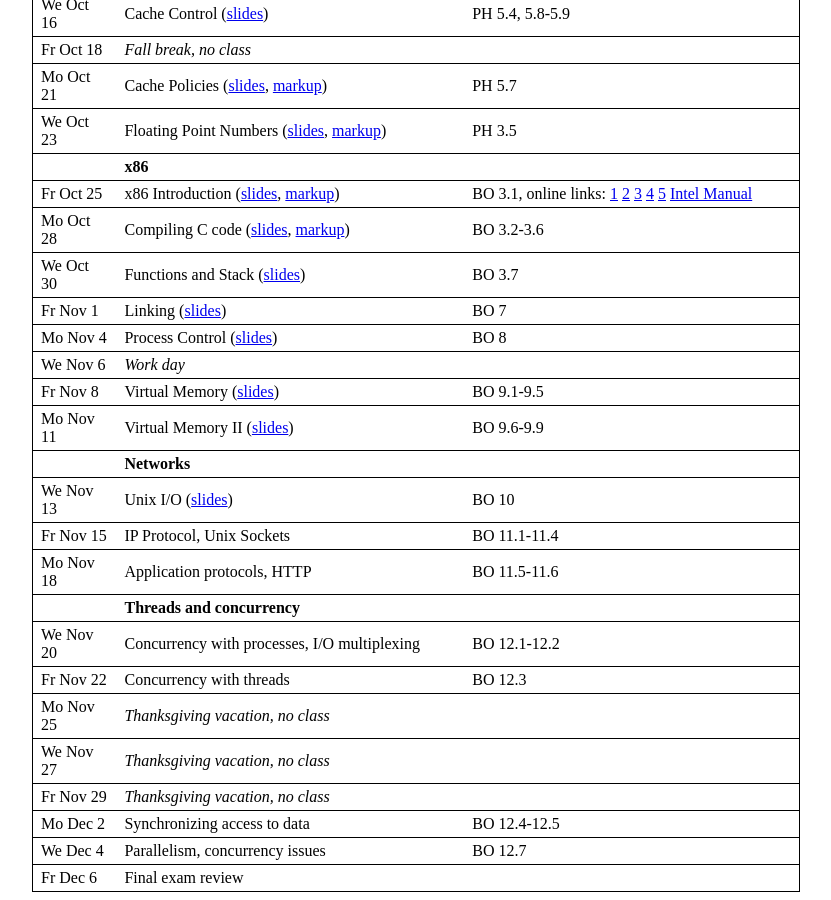
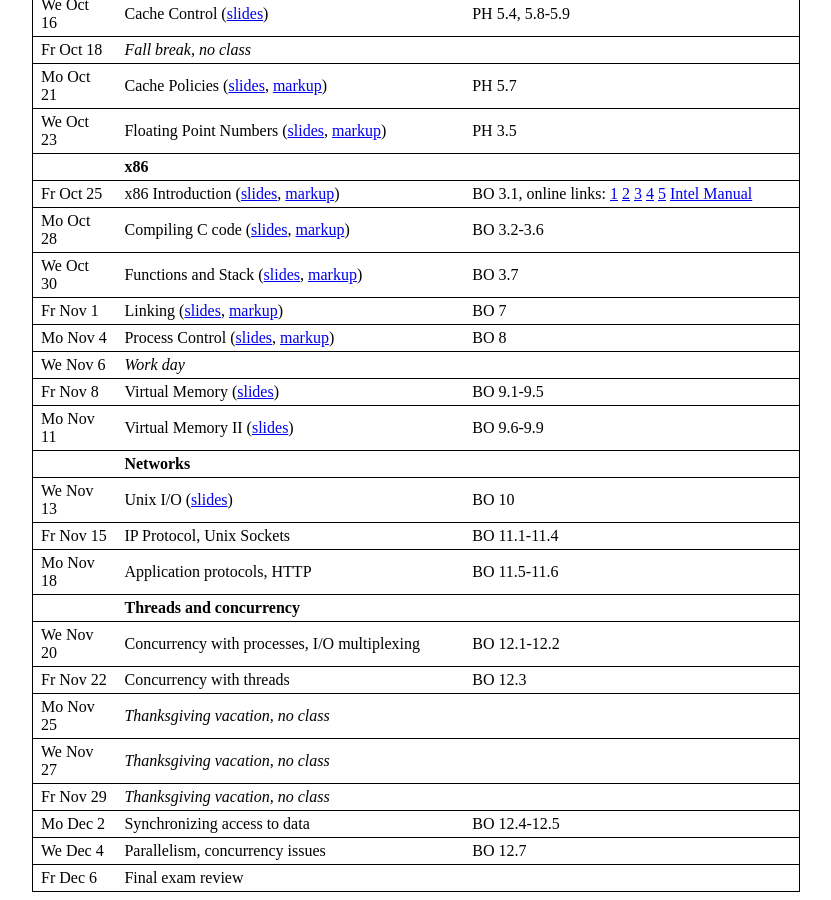
Before and after one commit to jhucsf/fall2019, a Jekyll site: the page built from index.md, in a window 1280 px wide and 900 px high, scrolled down 2154 px. Shown: the whole window, without its empty margins (224-1055 px from the left). Built offline with Jekyll 4.4.1, drawn with Linux system fonts in a browser that asks for light colours.

Commit message:
slide markup for lectures 24-26

```diff
--- a/index.md
+++ b/index.md
@@ -96,9 +96,9 @@ We Oct 23 | Floating Point Numbers  ([slides](lec/lec21.pdf), [markup](lec/lec21
           | **x86**
 Fr Oct 25 | x86 Introduction ([slides](lec/lec22.pdf), [markup](lec/lec22-ink.pdf))                         | BO 3.1, online links: [1](http://www.cs.virginia.edu/~evans/cs216/guides/x86.html) [2](https://www.nayuki.io/page/a-fundamental-introduction-to-x86-assembly-programming) [3](http://download-mirror.savannah.gnu.org/releases//pgubook/ProgrammingGroundUp-1-0-booksize.pdf) [4](http://www.plantation-productions.com/Webster/www.artofasm.com/Windows/index.html) [5](http://patater.com/gbaguy/x86asm.htm) [Intel Manual](http://www.intel.com/content/dam/www/public/us/en/documents/manuals/64-ia-32-architectures-software-developer-instruction-set-reference-manual-325383.pdf)
 Mo Oct 28 | Compiling C code ([slides](lec/lec23.pdf), [markup](lec/lec23-ink.pdf))                         | BO 3.2-3.6
-We Oct 30 | Functions and Stack ([slides](lec/lec24.pdf))                      | BO 3.7
-Fr Nov 1  | Linking ([slides](lec/lec25.pdf))                                  | BO 7
-Mo Nov 4  | Process Control ([slides](lec/lec26.pdf))                          | BO 8
+We Oct 30 | Functions and Stack ([slides](lec/lec24.pdf), [markup](lec/lec24-ink.pdf))                      | BO 3.7
+Fr Nov 1  | Linking ([slides](lec/lec25.pdf), [markup](lec/lec25-ink.pdf))                                  | BO 7
+Mo Nov 4  | Process Control ([slides](lec/lec26.pdf), [markup](lec/lec26-ink.pdf))                          | BO 8
 We Nov 6  | *Work day*
 Fr Nov 8  | Virtual Memory ([slides](lec/lec27.pdf))                           | BO 9.1-9.5
 Mo Nov 11  | Virtual Memory II ([slides](lec/lec28.pdf))                        | BO 9.6-9.9
```
Also changed, not shown: 7 other files.
